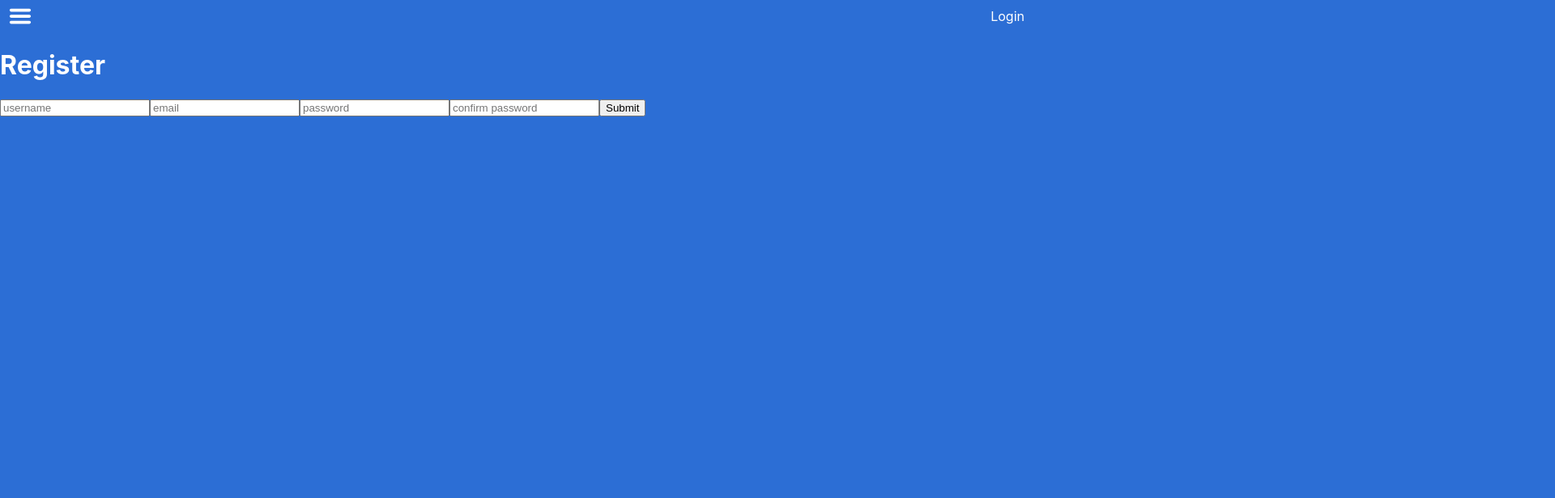
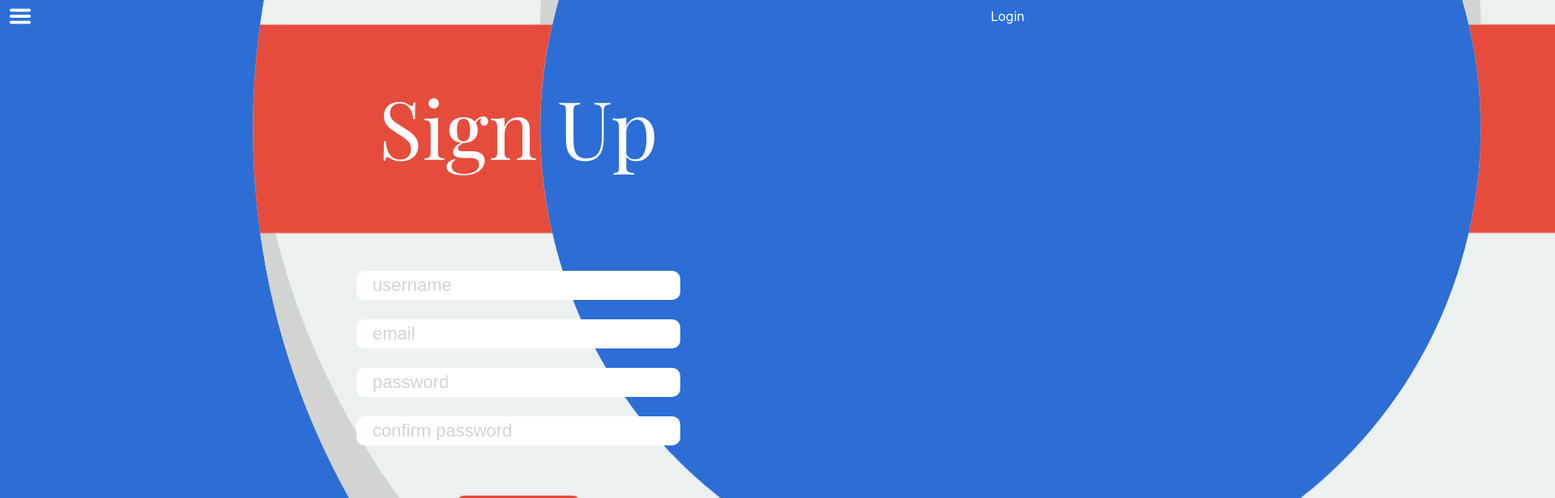
Before and after one commit to indianakuffer/Buoy, a React (Create React App) app in the folder client/: page /register in a window 1280 px wide. Shown: the top 616 px of the page at 81% size, 1920 px wide, since content can reach past the window. Built offline with nearby package versions, Linux system fonts and the light colour scheme.

Commit message:
style register screen

```diff
--- a/client/src/components/screens/Register.jsx
+++ b/client/src/components/screens/Register.jsx
@@ -2,8 +2,45 @@ import React, { useState } from 'react'
 import styled from 'styled-components'
 import { useHistory } from 'react-router-dom'
 import { registerUser } from '../../services/auth'
+import Input from '../shared/Input'
+import Button from '../shared/Button'
 
 const RegisterContainer = styled.div`
+  display: flex;
+  flex-flow: column;
+  align-items: center;
+  user-select: none;
+  h1 {
+    font-family: 'Playfair Display', serif;
+    font-weight: 400;
+    font-size: 100px;
+    margin: 50px 0 100px 0;
+  }
+`
+const RegisterForm = styled.form`
+  display: flex;
+  flex-flow: column;
+  align-items: center;
+  width: 90%;
+  label {
+    width: 90%;
+    max-width: 400px;
+    margin: 12px 0;
+  }
+  button {
+    margin-top: 50px;
+  }
+`
+const Art = styled.img`
+  position: absolute;
+  height: 2000px;
+  top: -850px;
+  right: -1000px;
+  z-index: -1;
+  animation: sine 4s alternate infinite ease-in-out;
+  @keyframes sine {
+    to { transform: translatey(50px);}
+  }
 `
 
 export default function Register(props) {
@@ -32,22 +69,23 @@ export default function Register(props) {
 
   return (
     <RegisterContainer className={props.className}>
-      <h1>Register</h1>
-      <form onSubmit={handleSubmit}>
+      <h1>Sign Up</h1>
+      <RegisterForm onSubmit={handleSubmit}>
         <label htmlFor='username'>
-          <input type='text' name='username' value={formData.username} onChange={handleChange} placeholder='username'></input>
+          <Input type='text' name='username' value={formData.username} onChange={handleChange} placeholder='username' />
         </label>
         <label htmlFor='email'>
-          <input type='text' name='email' value={formData.email} onChange={handleChange} placeholder='email'></input>
+          <Input type='text' name='email' value={formData.email} onChange={handleChange} placeholder='email' />
         </label>
         <label htmlFor='password'>
-          <input type='password' name='password' value={formData.password} onChange={handleChange} placeholder='password'></input>
+          <Input type='password' name='password' value={formData.password} onChange={handleChange} placeholder='password' />
         </label>
         <label htmlFor='confirm'>
-          <input type='password' name='confirm' value={formData.confirm} onChange={handleChange} placeholder='confirm password'></input>
+          <Input type='password' name='confirm' value={formData.confirm} onChange={handleChange} placeholder='confirm password' />
         </label>
-        <button>Submit</button>
-      </form>
+        <Button bgColor='#e64c3c' color='white' forceSize='30px'>Register</Button>
+      </RegisterForm>
+      <Art src={require('../../images/lifepreserve.svg')} />
     </RegisterContainer>
   )
 }
```
